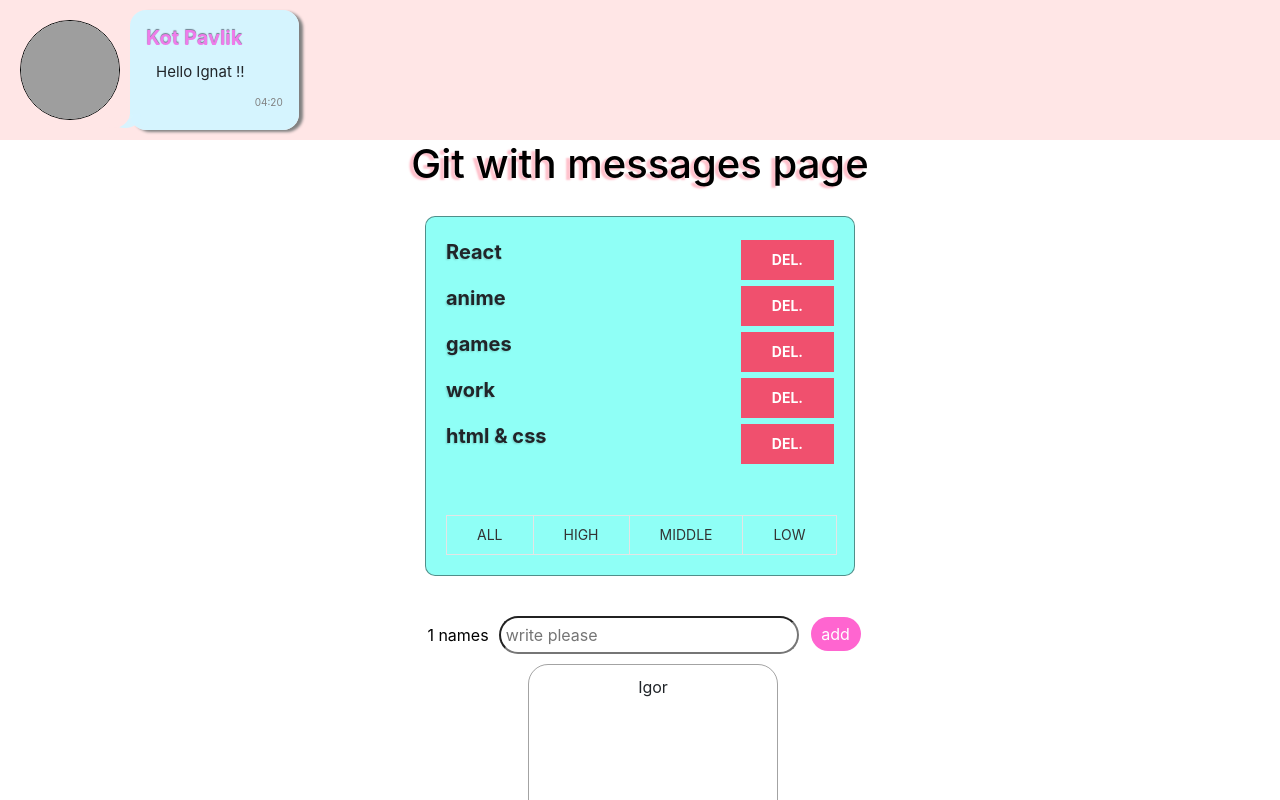
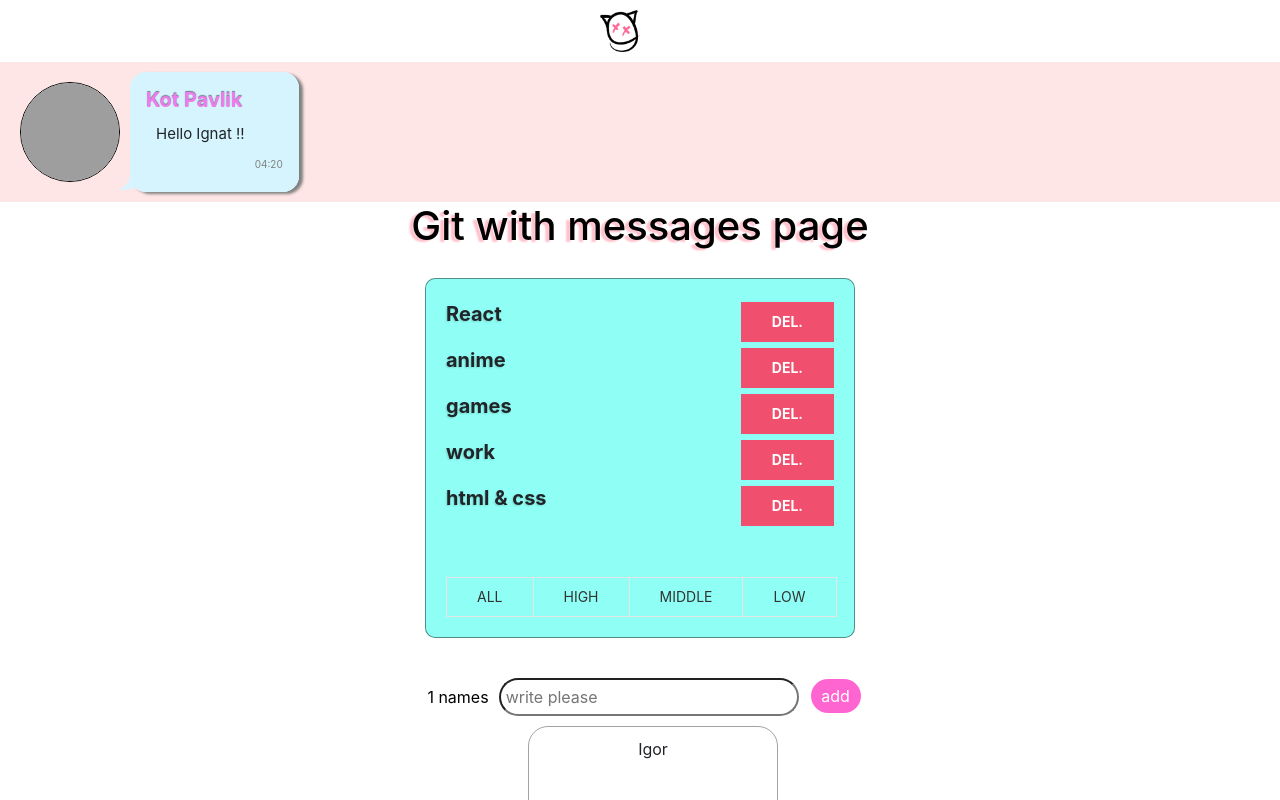
Before and after one commit to kotpavlik/ignat-homeworks, a React (Create React App) app: page /#/pre-junior in a window 1280 px wide. Shown: the top 800 px of the page. Built offline with nearby package versions, Linux system fonts and the light colour scheme; grey boxes are pictures that could not be loaded.

Commit message:
ignat_homeworks_5

```diff
--- a/package.json
+++ b/package.json
@@ -16,6 +16,7 @@
     "react": "^18.0.0",
     "react-bootstrap": "^2.3.0",
     "react-dom": "^18.0.0",
+    "react-router-dom": "6",
     "react-scripts": "5.0.0",
     "typescript": "^4.4.2",
     "uikit": "^3.13.7",
--- a/src/p1-main/m1-ui/u1-app/App.tsx
+++ b/src/p1-main/m1-ui/u1-app/App.tsx
@@ -4,17 +4,18 @@ import HW1 from '../../../p2-homeworks/h1/HW1'
 import HW2 from '../../../p2-homeworks/h2/HW2';
 import HW3 from '../../../p2-homeworks/h3/HW3';
 import HW4 from '../../../p2-homeworks/h4/HW4';
+import HW5 from '../../../p2-homeworks/h5-rrd-v6/HW5';
 
 
 function App() {
     return (
         <div className={s.App}>
 
-            <HW1/>
-            <HW2/>
-            <HW3/>
-            <HW4/>
-            {/*<HW5/>*/}
+            {/*<HW1/>*/}
+            {/*<HW2/>*/}
+            {/*<HW3/>*/}
+            {/*<HW4/>*/}
+            <HW5/>
 
         </div>
     )
--- a/src/p2-homeworks/h4/common/c1-SuperInputText/SuperInputText.tsx
+++ b/src/p2-homeworks/h4/common/c1-SuperInputText/SuperInputText.tsx
@@ -42,6 +42,7 @@ const SuperInputText: React.FC<SuperInputTextPropsType> = (
     return (
         <div className={s.input_wrapper}>
             <input
+                placeholder={'write please'}
                 type={'text'}
                 onChange={onChangeCallback}
                 onKeyPress={onKeyPressCallback}
--- a/src/p2-homeworks/h5-rrd-v6/HW5.tsx
+++ b/src/p2-homeworks/h5-rrd-v6/HW5.tsx
@@ -1,18 +1,19 @@
 import React from 'react'
 import Header from './Header'
 import Pages from './Pages'
+import {HashRouter} from 'react-router-dom';
 
 function HW5() {
     return (
         <div>
             {/*в gh-pages лучше работает HashRouter*/}
-            {/*<HashRouter>*/}
+            <HashRouter>
 
             <Header/>
 
             <Pages/>
 
-            {/*</HashRouter>*/}
+            </HashRouter>
         </div>
     )
 }
--- /dev/null
+++ b/src/p2-homeworks/h5-rrd-v6/Header.module.css
@@ -0,0 +1,30 @@
+.header_wrapper_nav_links>a{
+    min-height: 60px;
+    text-decoration: none;
+    color: rgba(0, 0, 0, 0.71);
+    font-weight: bold;
+    margin: 10px;
+    transition: all 1s;
+}
+.header_wrapper_nav_img {
+    width: 40px;
+    margin: 10px;
+    transition: all 1s;
+}
+.img_wrapper {
+    min-height: 60px;
+    width: 100px;
+    margin: 0px auto;
+}
+.header_wrapper_nav_links {
+    position: relative;
+    height: 20px;
+    width:350px;
+    margin: 21px auto;
+}
+.activeLink {
+    color: rgb(0, 0, 0) !important;
+    text-shadow: 2px 2px 2px rgba(255, 242, 44, 0.3);
+    font-size: 20px;
+    transition: all 1s;
+}
--- a/src/p2-homeworks/h5-rrd-v6/Header.tsx
+++ b/src/p2-homeworks/h5-rrd-v6/Header.tsx
@@ -1,11 +1,34 @@
-import React from 'react'
+import React, {useState} from 'react'
+import {NavLink} from 'react-router-dom';
+import {PATH} from './Pages';
+import style from './Header.module.css';
+import cats_logo from './assets/10.png'
+
 
 function Header() {
+    const [menuActive, setMenuActiveMenu] = useState(true)
+
+    const menuActiveHandler = () => {
+        setMenuActiveMenu(!menuActive)
+    }
+
     return (
-        <div>
-            // add NavLinks
+        menuActive
+            ? <div className={style.img_wrapper}>
+                <img
+                    onMouseEnter = {menuActiveHandler}
+                    className={style.header_wrapper_nav_img} src={cats_logo} alt="no photo"/>
+            </div>
+            :
+            <div onMouseLeave = {menuActiveHandler} className={style.header_wrapper_nav_links}>
+                <NavLink className={({isActive}) => (isActive ? style.activeLink : ' ')} to={PATH.PRE_JUNIOR}>PRE
+                    JUNIOR</NavLink>
+                <NavLink className={({isActive}) => (isActive ? style.activeLink : ' ')}
+                         to={PATH.JUNIOR}>JUNIOR</NavLink>
+                <NavLink className={({isActive}) => (isActive ? style.activeLink : ' ')} to={PATH.JUNIOR_PLUS}>JUNIOR
+                    PLUS</NavLink>
+            </div>
 
-        </div>
     )
 }
 
--- a/src/p2-homeworks/h5-rrd-v6/Pages.tsx
+++ b/src/p2-homeworks/h5-rrd-v6/Pages.tsx
@@ -1,26 +1,37 @@
 import React from 'react'
+import {Navigate, Route, Routes} from 'react-router-dom';
+import PreJunior from './pages/PreJunior';
+import Error404 from './pages/Error404';
+import {Junior} from './pages/Junior';
+import {JuniorPlus} from './pages/JuniorPlus';
+
+
 
 export const PATH = {
     PRE_JUNIOR: '/pre-junior',
-    // add paths
+    JUNIOR: '/junior',
+    JUNIOR_PLUS: '/junior-plus',
 }
 
 function Pages() {
     return (
         <div>
             {/*Routes выбирает первый подходящий роут*/}
-            {/*<Routes>*/}
+            <Routes>
 
                 {/*в начале мы попадаем на страницу '/' и переходим сразу на страницу PRE_JUNIOR*/}
-                {/*<Route path={'/'} element={<Navigate to={PATH.PRE_JUNIOR}/>}/>*/}
 
-                {/*<Route path={PATH.PRE_JUNIOR} element={<PreJunior/>}/>*/}
-                // add routes
+                <Route path={'/'} element={<Navigate to={PATH.PRE_JUNIOR}/>}/>
+
+                <Route path={PATH.PRE_JUNIOR} element={<PreJunior/>}/>
+                <Route path={PATH.JUNIOR} element={<Junior/>}/>
+                <Route path={PATH.JUNIOR_PLUS} element={<JuniorPlus/>}/>
+
 
                 {/*он отрисуется если пользователь захочет попасть на несуществующую страницу*/}
-                {/*<Route path={'/*'} element={<Error404/>}/>*/}
+                <Route path={'/*'} element={<Error404/>}/>
 
-            {/*</Routes>*/}
+            </Routes>
         </div>
     )
 }
--- /dev/null
+++ b/src/p2-homeworks/h5-rrd-v6/pages/Junior.tsx
@@ -0,0 +1,9 @@
+import React from 'react';
+
+export const Junior = () => {
+    return (
+        <div>
+            Junior
+        </div>
+    );
+};
--- /dev/null
+++ b/src/p2-homeworks/h5-rrd-v6/pages/JuniorPlus.tsx
@@ -0,0 +1,9 @@
+import React from 'react';
+
+ export const JuniorPlus = () => {
+    return (
+        <div>
+            JuniorPlus
+        </div>
+    );
+};
```
Also changed, not shown: src/p2-homeworks/h5-rrd-v6/assets/10.png (added), 1 other file (tests, documents, lock files or other folders).
